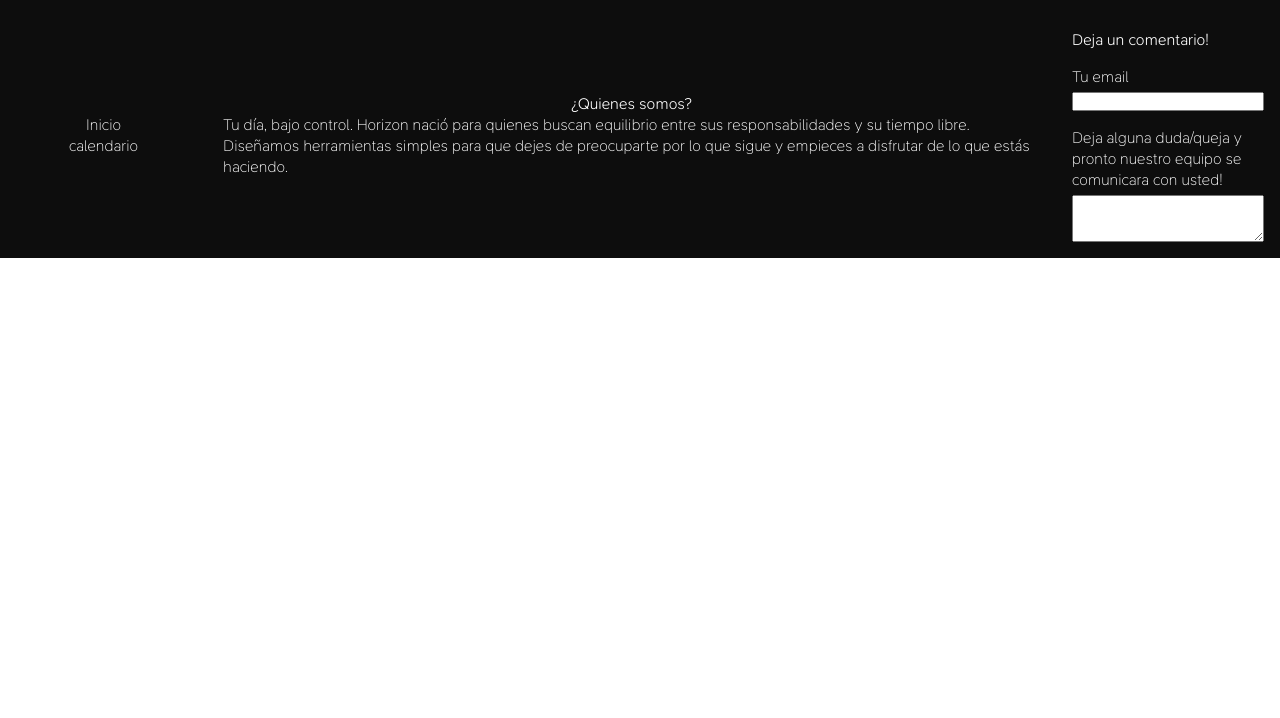
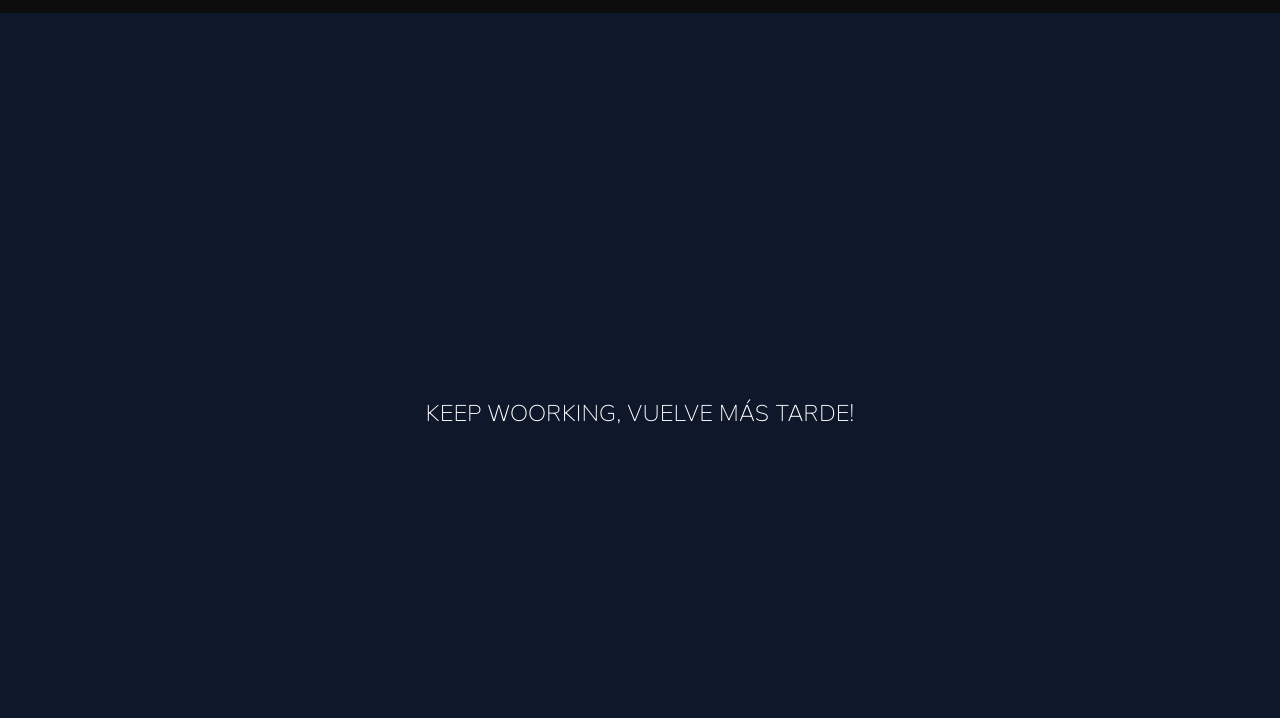
Before and after one commit to facrod/Horizon, a plain HTML site: page pages/calendario.html in a window 1280 px wide. Shown: the part 82-800 px from the top of the page. Drawn offline with Linux system fonts and the light colour scheme.

Commit message:
se agrego msj de aviso calendario

```diff
--- a/pages/calendario.html
+++ b/pages/calendario.html
@@ -30,7 +30,9 @@
         </nav>
     </header>
     <main>
-
+        <section>
+            <h2>KEEP WOORKING, VUELVE MÁS TARDE!</h2>
+        </section>
     </main>
     <footer>
         <section>
--- a/styles/calendario.css
+++ b/styles/calendario.css
@@ -93,6 +93,16 @@
 }
 /*FIN BARRA DE NAVEGACION*/
 
+main  {
+    background-color: #0F172A;
+    height: 100vh;
+    display: flex;
+    justify-content: center;
+    align-items: center;
+}
+main h2 {
+    font-weight: 100;
+}
 
 
 
```
